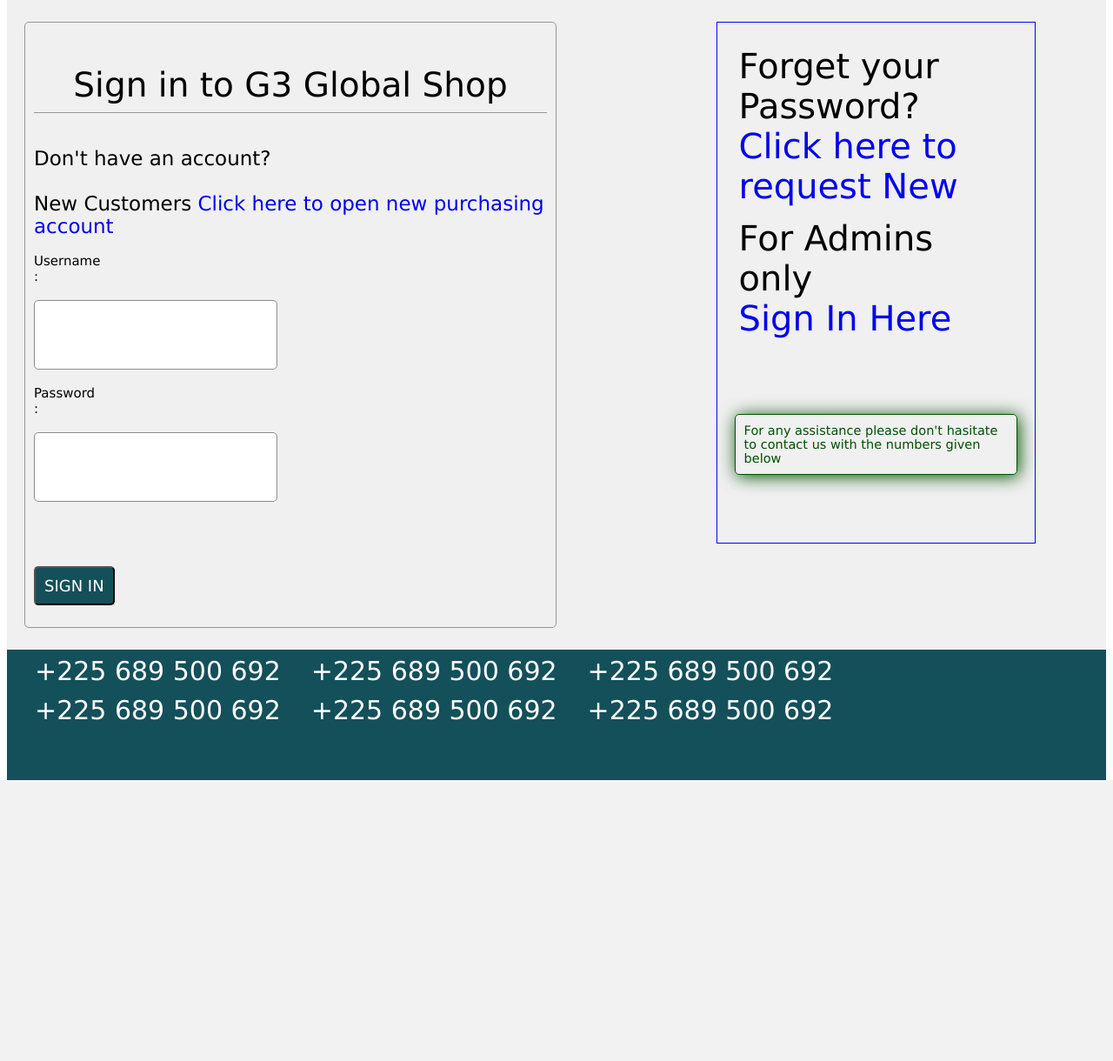
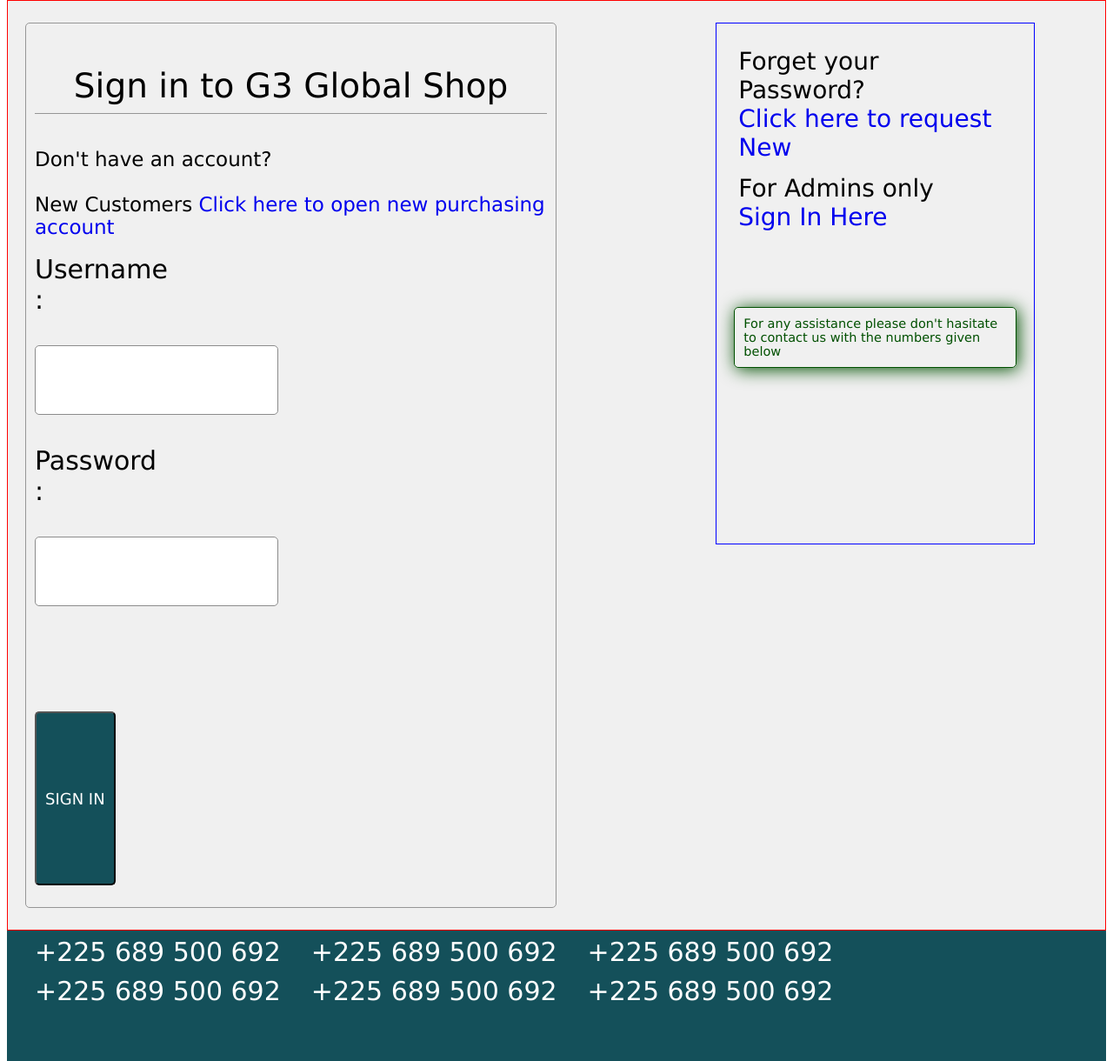
Before and after one commit to abdillah-9/group_3, a PHP site: page /Sign-In.html in a window 1280 px wide. Shown: the part 167-1387 px from the top of the page at 87% size. Before the commit the page ends 1064 px from the top, so only its background shows below. Run offline with PHP 8.4, Linux system fonts and the light colour scheme.

Commit message:
Update Sign-In.css

```diff
--- a/Sign-In.css
+++ b/Sign-In.css
@@ -23,10 +23,11 @@ nav a i{
 }
 .div_sign_in{
     padding: 25px 20px;background-color: rgba(240,240,240,1);
+    border: 1px solid red; width:100%;
 }
 .divP1{
     border: 1px solid rgb(150,150,150);margin-right: auto;margin-left: auto;padding: 10px;
-    margin-bottom: 20px;border-radius: 5px; width:1000px; height 1000px;
+    margin-bottom: 20px;border-radius: 5px; width:100%; height 3000px;
 }
 .divP1 p{
     border-bottom: 1px solid rgb(150,150,150);font-size: 39px;padding-bottom: 9px;
@@ -38,13 +39,16 @@ nav a i{
 form span{
     color:red;
 }
+section {
+    font-size:30px;
+}
 form input, form textarea{
     border: 1px solid rgb(140,140,140);height: 80px;padding: 5px;border-radius: 5px;
     font-size: 30px; width:250px;
 }
 .sign_in{
     background-color: rgba(20,80,90,1);color: white;text-align: center;padding: 10px;
-    font-size: 51px;margin-top: 16px;border-radius: 5px;cursor: pointer;height: auto;
+    font-size:51px;margin-top: 16px;border-radius: 5px;cursor: pointer;height: 200px; width:250px;
 }
 form input:hover,form input:focus, .sign_in:hover, form textarea:hover{
    border-color: rgba(20,80,90,1);box-shadow: 2px 2px 30px rgba(20,80,90,1);
@@ -54,18 +58,18 @@ form input:hover,form input:focus, .sign_in:hover, form textarea:hover{
 }
 #hiddenContent a{
     background-color: rgba(20,80,90,1);color: white;text-align: center;padding: 10px;
-    font-size: 73px;margin-top: 16px;border-radius: 5px;cursor: pointer;display: inline-block;
+    font-size: 20px;margin-top: 16px;border-radius: 5px;cursor: pointer;display: inline-block;
 }
 .divP2{
-    font-size: 58px; width:600px; height: 600px; border: 1px solid blue; display:block;
+    width:100%; height: 600px; border: 1px solid blue; display:block;
     padding:20px;
 }
 .divP2 p{
-    padding: 10px;font-size: 48px;color: rgba(0,80,0,1);border: 1px solid rgba(0,80,0,1);
+    padding: 10px;font-size: 38px;color: rgba(0,80,0,1);border: 1px solid rgba(0,80,0,1);
     border-radius: 5px;box-shadow: 2px 2px 20px rgba(0,80,0,1);
 }
 .divP2 span{
-    display: block; padding: 7px 5px; font-size:40px;
+    display: block; padding: 7px 5px; font-size:28px;
 }
 footer{
     width: 100%;height: 150px;padding: 7px;background-color: rgba(20,80,90,1);color: white;
```
